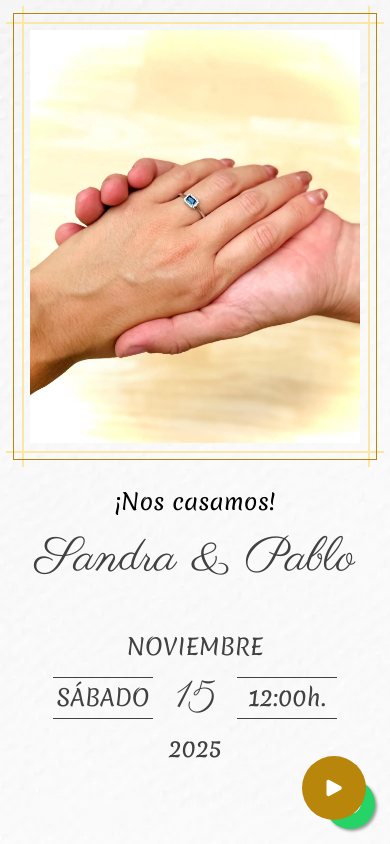
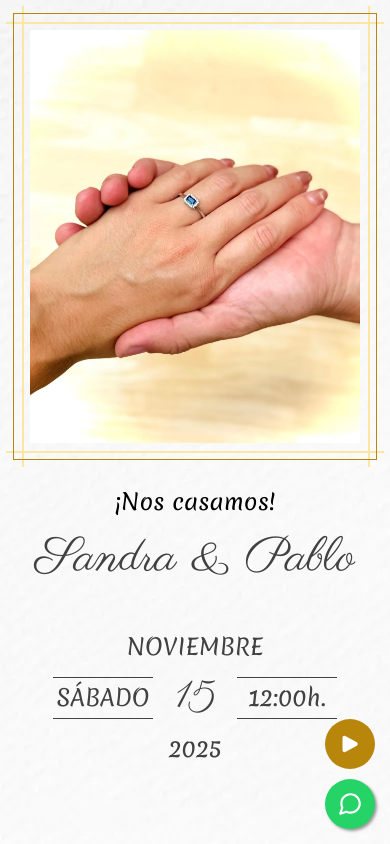
Before and after one commit to danigonlinea/wedding.github.io, a Vue app: page / in a window 390 px wide. Shown: the top 844 px of the page. Built offline with nearby package versions, Linux system fonts and the light colour scheme; no server answers; a web font is replaced by a local one.

Commit message:
fix: stack floating buttons vertically and show only on main screen

```diff
--- a/src/App.vue
+++ b/src/App.vue
@@ -10,6 +10,15 @@
       v-if="!showWeddingInvitation"
       @animation-envelope-done="onAnimationEnvelopeDone"
     ></EnvelopeApp>
+
+    <!-- Floating Buttons Container - Only show when invitation is visible -->
+    <div v-if="showWeddingInvitation" class="floating-buttons">
+      <Suspense>
+        <WeddingSongPlayer />
+        <template #fallback>
+          <div class="song-player-placeholder" />
+        </template>
+      </Suspense>
 
       <!-- WhatsApp Floating Button -->
       <a
@@ -35,14 +44,19 @@
           />
         </svg>
       </a>
+    </div>
   </main>
 </template>
 <script setup>
-import { ref } from 'vue'
+import { ref, defineAsyncComponent } from 'vue'
 // TODO change to false to see full sequence
 const showWeddingInvitation = ref(false)
 import EnvelopeApp from './components/envelope/EnvelopeMain.vue'
 import InvitationMain from './components/invitation/weddingMain.vue'
+
+const WeddingSongPlayer = defineAsyncComponent(
+  () => import('./components/invitation/weddingSongPlayer.vue'),
+)
 
 const beforeEnter = (el) => {
   el.style.opacity = 0
@@ -76,12 +90,19 @@ const onAnimationEnvelopeDone = () => {
     transform 0.5s;
 }
 
+.floating-buttons {
+  position: fixed;
+  right: 20px;
+  bottom: 20px;
+  z-index: 100;
+  display: flex;
+  flex-direction: column;
+  gap: 10px;
+}
+
 .whatsapp-float {
-  position: fixed;
   width: 60px;
   height: 60px;
-  bottom: 20px;
-  right: 20px;
   background-color: #25d366;
   color: #fff;
   border-radius: 50px;
@@ -106,11 +127,15 @@ const onAnimationEnvelopeDone = () => {
 }
 
 @media screen and (max-width: 768px) {
+  .floating-buttons {
+    right: 15px;
+    bottom: 15px;
+    gap: 8px;
+  }
+
   .whatsapp-float {
     width: 50px;
     height: 50px;
-    bottom: 15px;
-    right: 15px;
 
     svg {
       width: 26px;
--- a/src/components/invitation/weddingMain.vue
+++ b/src/components/invitation/weddingMain.vue
@@ -9,13 +9,6 @@
   <WeddingGift />
 
   <WeddingLastMessage />
-
-  <Suspense>
-    <WeddingSongPlayer />
-    <template #fallback>
-      <div class="song-player-placeholder" />
-    </template>
-  </Suspense>
 </template>
 
 <script setup>
@@ -36,13 +29,4 @@ const WeddingGift = defineAsyncComponent(() => import('./weddingGift.vue'))
 const WeddingLastMessage = defineAsyncComponent(
   () => import('./weddingLastMessage.vue'),
 )
-const WeddingSongPlayer = defineAsyncComponent(
-  () => import('./weddingSongPlayer.vue'),
-)
 </script>
-
-<style scoped>
-.song-player-placeholder {
-  height: 64px;
-}
-</style>
--- a/src/components/invitation/weddingSongPlayer.vue
+++ b/src/components/invitation/weddingSongPlayer.vue
@@ -75,8 +75,8 @@ export default {
 <style scoped>
 .float-button {
   position: fixed;
-  bottom: 1em;
-  right: 1em;
+  bottom: 90px;
+  right: 20px;
   border: none;
   border-radius: 50%;
   width: 64px;
@@ -85,10 +85,19 @@ export default {
   color: #fff;
   font-size: 24px;
   cursor: pointer;
-  z-index: 1000;
   display: flex;
   justify-content: center;
   align-items: center;
+  z-index: 100;
+}
+
+@media screen and (max-width: 768px) {
+  .float-button {
+    bottom: 75px;
+    right: 15px;
+    width: 50px;
+    height: 50px;
+  }
 }
 
 .song-icon {
```
Lines whose indentation alone changed are shown as unchanged.
